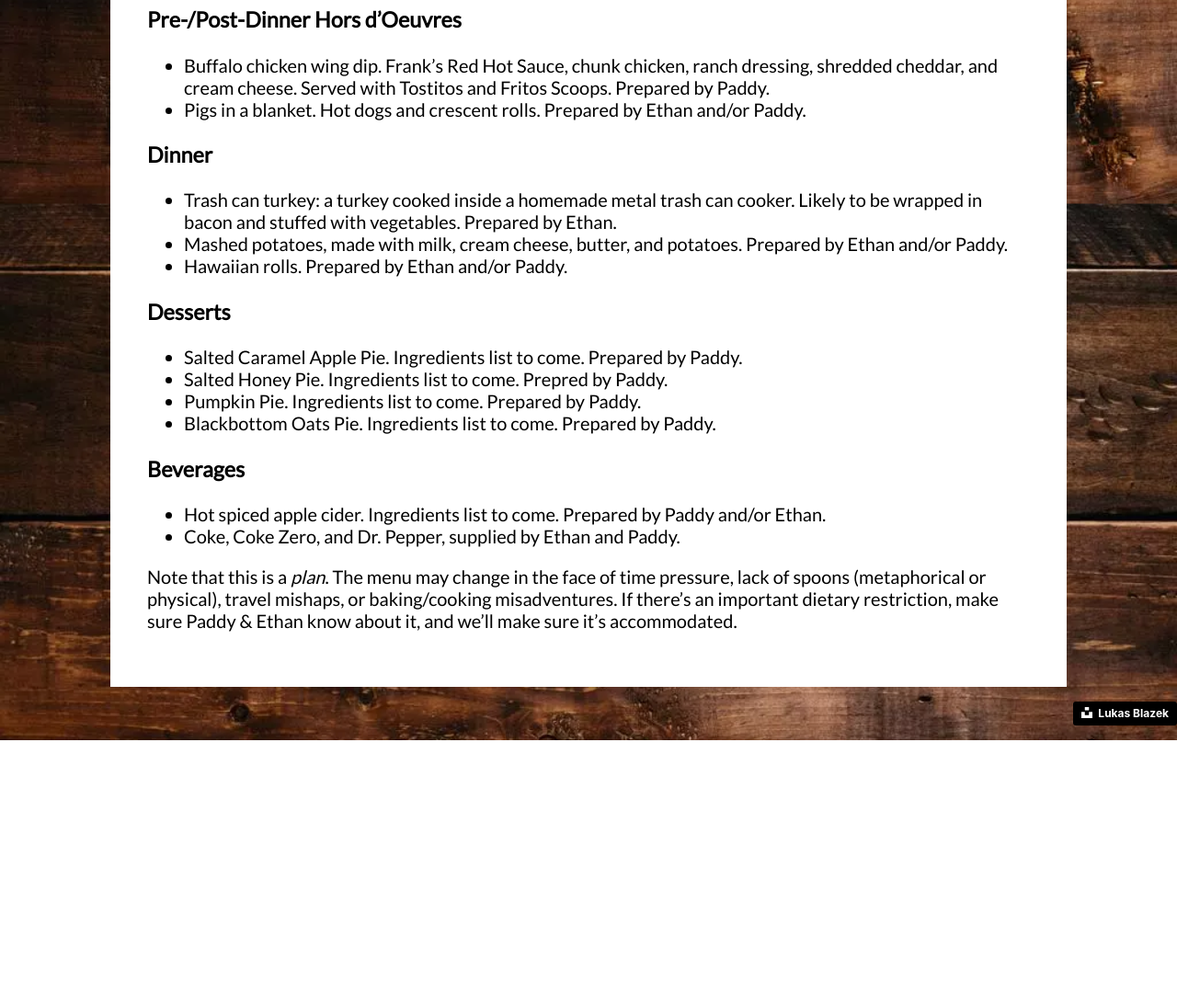
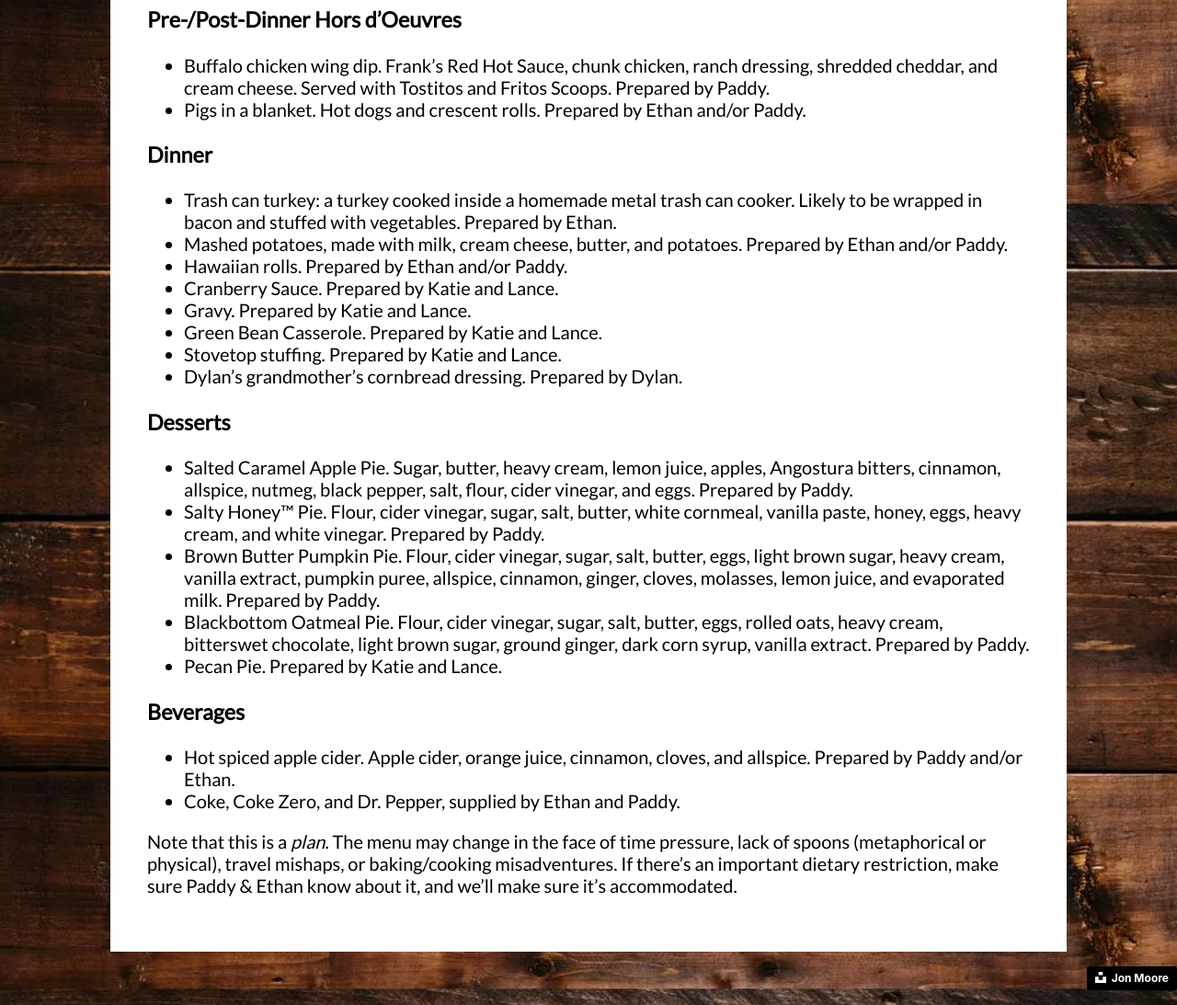
Before and after one commit to carvers/friendsgiving, a plain HTML site: page index.html in a window 1280 px wide. Shown: the part 1486-2579 px from the top of the page at 92% size. Before the commit the page ends 2291 px from the top, so only its background shows below. Drawn offline with Linux system fonts and the light colour scheme.

Commit message:
Final updates.

```diff
--- a/index.html
+++ b/index.html
@@ -218,30 +218,57 @@ document.documentElement.classList.remove("no-js");
 				<li>
 					Hawaiian rolls. Prepared by Ethan and/or Paddy.
 				</li>
+				<li>
+					Cranberry Sauce. Prepared by Katie and Lance.
+				</li>
+				<li>
+					Gravy. Prepared by Katie and Lance.
+				</li>
+				<li>
+					Green Bean Casserole. Prepared by Katie and Lance.
+				</li>
+				<li>
+					Stovetop stuffing. Prepared by Katie and Lance.
+				</li>
+				<li>
+					Dylan&rsquo;s grandmother&rsquo;s cornbread dressing. Prepared by Dylan.
+				</li>
 			</ul>
 
 			<h3>Desserts</h3>
 			<ul>
 				<li>
-					Salted Caramel Apple Pie. Ingredients list to come. Prepared by
+					Salted Caramel Apple Pie. Sugar, butter, heavy cream, lemon juice,
+					apples, Angostura bitters, cinnamon, allspice, nutmeg, black pepper,
+				  salt, flour, cider vinegar, and eggs. Prepared by Paddy.
+				</li>
+				<li>
+					Salty Honey&trade; Pie. Flour, cider vinegar, sugar, salt, butter,
+					white cornmeal, vanilla paste, honey, eggs, heavy cream, and white
+					vinegar. Prepared by Paddy.
+				</li>
+				<li>
+					Brown Butter Pumpkin Pie. Flour, cider vinegar, sugar, salt, butter,
+					eggs, light brown sugar, heavy cream, vanilla extract, pumpkin puree,
+					allspice, cinnamon, ginger, cloves, molasses, lemon juice, and
+					evaporated milk. Prepared by Paddy.
+				</li>
+				<li>
+					Blackbottom Oatmeal Pie. Flour, cider vinegar, sugar, salt, butter,
+					eggs, rolled oats, heavy cream, bitterswet chocolate, light brown
+					sugar, ground ginger, dark corn syrup, vanilla extract. Prepared by
 					Paddy.
 				</li>
 				<li>
-					Salted Honey Pie. Ingredients list to come. Prepred by Paddy.
-				</li>
-				<li>
-					Pumpkin Pie. Ingredients list to come. Prepared by Paddy.
-				</li>
-				<li>
-					Blackbottom Oats Pie. Ingredients list to come. Prepared by Paddy.
+					Pecan Pie. Prepared by Katie and Lance.
 				</li>
 			</ul>
 
 			<h3>Beverages</h3>
 			<ul>
 				<li>
-					Hot spiced apple cider. Ingredients list to come. Prepared by Paddy
-					and/or Ethan.
+					Hot spiced apple cider. Apple cider, orange juice, cinnamon, cloves,
+					and allspice. Prepared by Paddy and/or Ethan.
 				</li>
 				<li>
 					Coke, Coke Zero, and Dr. Pepper, supplied by Ethan and Paddy.
@@ -259,7 +286,7 @@ document.documentElement.classList.remove("no-js");
 		</section>
 		<section class="footer">
 			<p>
-				<a style="background-color:black;color:white;text-decoration:none;padding:4px 6px;font-family:-apple-system, BlinkMacSystemFont, &quot;San Francisco&quot;, &quot;Helvetica Neue&quot;, Helvetica, Ubuntu, Roboto, Noto, &quot;Segoe UI&quot;, Arial, sans-serif;font-size:12px;font-weight:bold;line-height:1.2;display:inline-block;border-radius:3px" href="https://unsplash.com/@goumbik?utm_medium=referral&amp;utm_campaign=photographer-credit&amp;utm_content=creditBadge" target="_blank" rel="noopener noreferrer" title="Download free do whatever you want high-resolution photos from Lukas Blazek"><span style="display:inline-block;padding:2px 3px"><svg xmlns="http://www.w3.org/2000/svg" style="height:12px;width:auto;position:relative;vertical-align:middle;top:-2px;fill:white" viewBox="0 0 32 32"><title>unsplash-logo</title><path d="M10 9V0h12v9H10zm12 5h10v18H0V14h10v9h12v-9z"></path></svg></span><span style="display:inline-block;padding:2px 3px">Lukas Blazek</span></a>
+				<a style="background-color:black;color:white;text-decoration:none;padding:4px 6px;font-family:-apple-system, BlinkMacSystemFont, &quot;San Francisco&quot;, &quot;Helvetica Neue&quot;, Helvetica, Ubuntu, Roboto, Noto, &quot;Segoe UI&quot;, Arial, sans-serif;font-size:12px;font-weight:bold;line-height:1.2;display:inline-block;border-radius:3px" href="https://unsplash.com/@thejmoore?utm_medium=referral&amp;utm_campaign=photographer-credit&amp;utm_content=creditBadge" target="_blank" rel="noopener noreferrer" title="Download free do whatever you want high-resolution photos from Jon Moore"><span style="display:inline-block;padding:2px 3px"><svg xmlns="http://www.w3.org/2000/svg" style="height:12px;width:auto;position:relative;vertical-align:middle;top:-2px;fill:white" viewBox="0 0 32 32"><title>unsplash-logo</title><path d="M10 9V0h12v9H10zm12 5h10v18H0V14h10v9h12v-9z"></path></svg></span><span style="display:inline-block;padding:2px 3px">Jon Moore</span></a>
 			</p>
 		</section>
 	</body>
```
